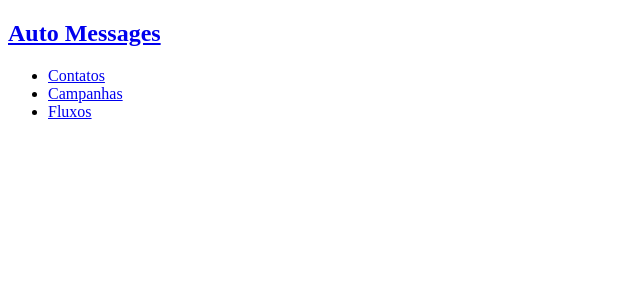
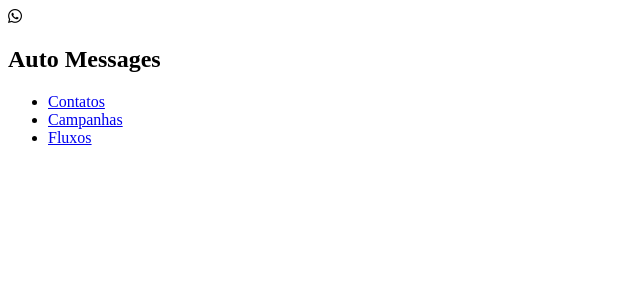
Before and after one commit to rodrigodesouzasantos97/AutoMessagesWhatsapp, a React (Vite) app in the folder frontend/: page / in a window 1280 px wide. Shown: the top 300 px of the page, without its empty margins (0-640 px from the left). Built offline with nearby package versions, Linux system fonts and the light colour scheme.

Commit message:
chore: add whatsapp icon in home

```diff
--- a/frontend/src/routes/Home.jsx
+++ b/frontend/src/routes/Home.jsx
@@ -3,9 +3,8 @@ import { Link } from "react-router-dom";
 const Home = () => {
   return (
     <div className="home">
-      <h2>
-        <Link to="/">Auto Messages</Link>
-      </h2>
+      <i class="fa-brands fa-whatsapp"></i>
+      <h2>Auto Messages</h2>
       <ul>
         <li>
           <Link to="/contacts">Contatos</Link>
```
